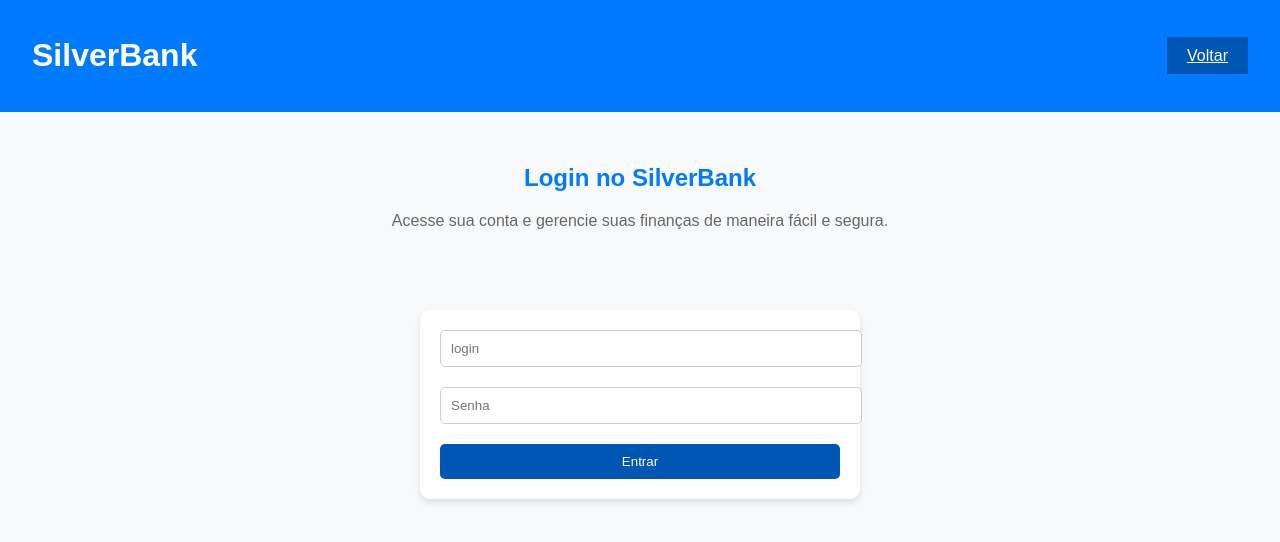
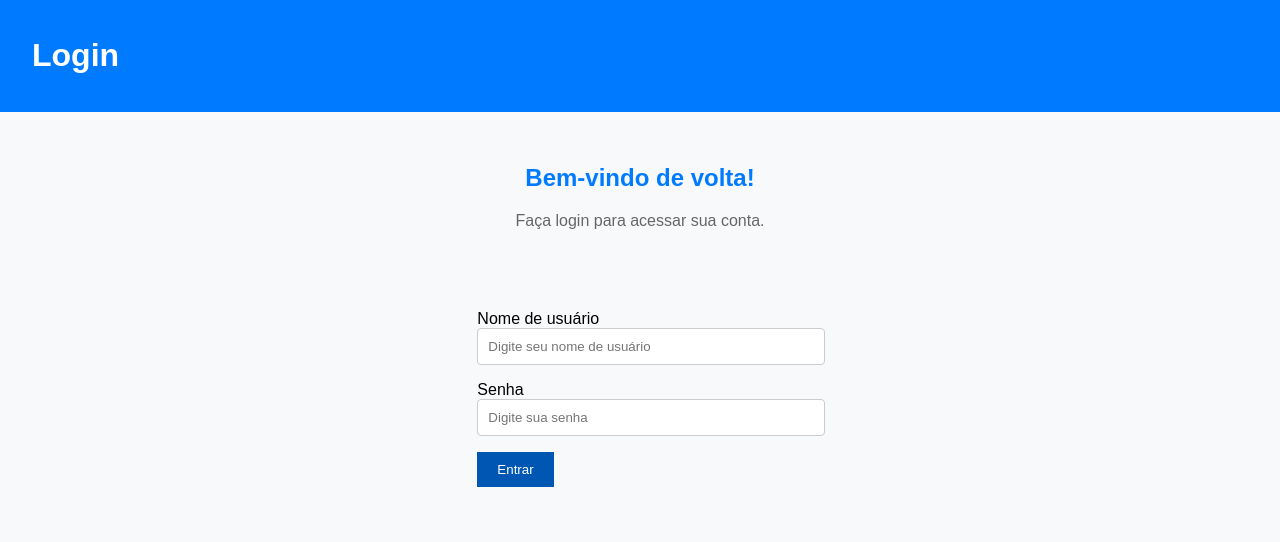
Before and after one commit to gabrielfsouza2002/BancoSimulador, a plain HTML site: page src/main/resources/frontend/html/login.html in a window 1280 px wide. Drawn offline with Linux system fonts and the light colour scheme.

Commit message:
Criando e autenticando sees'oes para usuarios (2)

```diff
--- a/src/main/resources/frontend/html/login.html
+++ b/src/main/resources/frontend/html/login.html
@@ -1,31 +1,103 @@
+
 <!DOCTYPE html>
-<html lang="pt">
+<html>
 <head>
-    <meta charset="UTF-8">
-    <meta name="viewport" content="width=device-width, initial-scale=1.0">
-    <title>SilverBank - Login</title>
-    <link rel="stylesheet" href="../css/cadastro.css">
+    <title>Login</title>
+    <style>
+        :root {
+            --azul-primario: #007bff;
+            --azul-escuro: #0056b3;
+            --azul-hover: #003d7a;
+            --cinza-fundo: #f8f9fa;
+            --cinza-texto: #666;
+            --branco: #ffffff;
+            --sombra: rgba(0,0,0,0.1);
+        }
+
+        body, html {
+            margin: 0;
+            padding: 0;
+            font-family: 'Arial', sans-serif;
+            background-color: var(--cinza-fundo);
+        }
+
+        .navbar {
+            background-color: var(--azul-primario);
+            color: var(--branco);
+            padding: 1em 2em;
+            display: flex;
+            justify-content: space-between;
+            align-items: center;
+        }
+
+        .btn {
+            background-color: var(--azul-escuro);
+            color: var(--branco);
+            border: none;
+            padding: 10px 20px;
+            cursor: pointer;
+            transition: background-color 0.3s ease;
+            text-decoration: none;
+        }
+
+        .btn:hover {
+            background-color: var(--azul-hover);
+        }
+
+        .hero {
+            padding: 2em;
+            text-align: center;
+        }
+
+        .login-container {
+            display: flex;
+            justify-content: center;
+            align-items: center;
+            padding: 2em;
+        }
+
+        .form-group {
+            margin-bottom: 1em;
+        }
+
+        .form-control {
+            width: 100%;
+            padding: 10px;
+            border: 1px solid #ccc;
+            border-radius: 4px;
+        }
+
+        h2, h3, h4 {
+            color: var(--azul-primario);
+        }
+
+        p {
+            color: var(--cinza-texto);
+        }
+    </style>
 </head>
 <body>
-    <header class="navbar">
-        <h1>SilverBank</h1>
-        <div>
-            <a href="index.html" class="btn">Voltar</a>
+<div class="navbar">
+    <h1>Login</h1>
+</div>
+<div class="hero">
+    <h2>Bem-vindo de volta!</h2>
+    <p>Faça login para acessar sua conta.</p>
+</div>
+<div class="login-container">
+    <form action="/login" method="post">
+        <div class="form-group">
+            <label>Nome de usuário</label>
+            <input type="text" name="username" class="form-control" placeholder="Digite seu nome de usuário" required>
         </div>
-    </header>
-    <main>
-        <section class="hero">
-            <h2>Login no SilverBank</h2>
-            <p>Acesse sua conta e gerencie suas finanças de maneira fácil e segura.</p>
-        </section>
-        <section class="cadastro">
-            <form class="cadastro-form">
-                <input type="login" placeholder="login" required>
-                <input type="password" placeholder="Senha" required id="senha">
-                <button type="submit" class="btn">Entrar</button>
-            </form>
-        </section>
-    </main>
-    <script src="../js/login.js"></script>
+        <div class="form-group">
+            <label>Senha</label>
+            <input type="password" name="password" class="form-control" placeholder="Digite sua senha" required>
+        </div>
+        <div class="form-group">
+            <input type="submit" class="btn" value="Entrar">
+        </div>
+    </form>
+</div>
 </body>
 </html>
```
Also changed, not shown: 3 other files.
